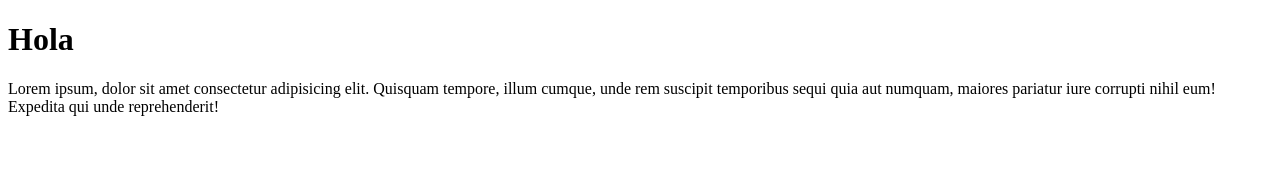
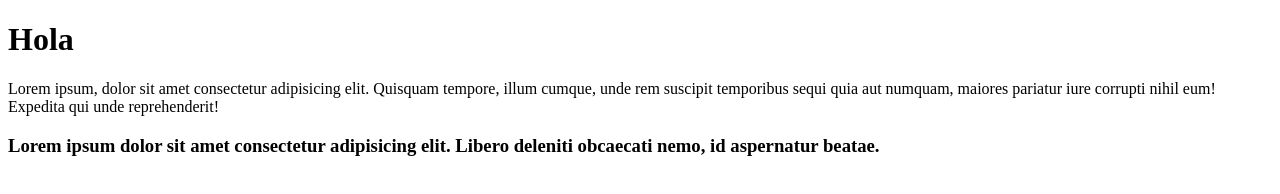
Before and after one commit to F-Arzuaga/Ejercicio_09, a plain HTML site: page index.html in a window 1280 px wide. Drawn offline with Linux system fonts and the light colour scheme.

Commit message:
añadi un h3

```diff
--- a/index.html
+++ b/index.html
@@ -14,5 +14,9 @@
       numquam, maiores pariatur iure corrupti nihil eum! Expedita qui unde
       reprehenderit!
     </p>
+    <h3>
+      Lorem ipsum dolor sit amet consectetur adipisicing elit. Libero deleniti
+      obcaecati nemo, id aspernatur beatae.
+    </h3>
   </body>
 </html>
```
